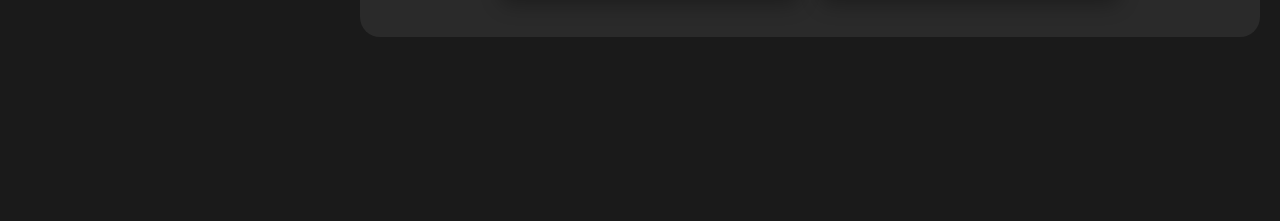
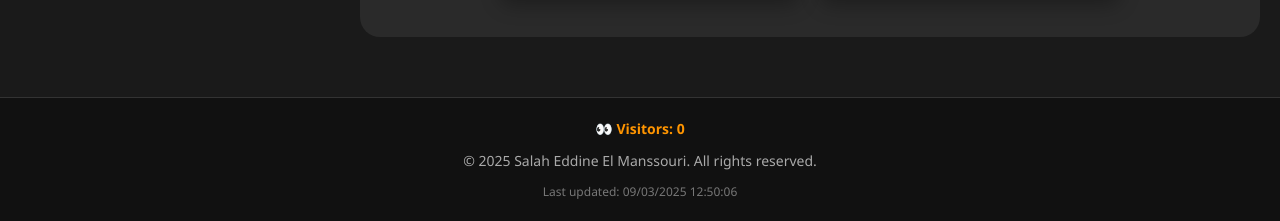
Before and after one commit to Laugerr/laugerr.github.io, a plain HTML site: page index.html in a window 1280 px wide. Shown: the part 1054-1275 px from the top of the page. Before the commit the page ends 1111 px from the top, so only its background shows below. Drawn offline with Linux system fonts and the light colour scheme; no server answers.

Commit message:
Updated footer with visitor counter and last updated date

```diff
--- a/index.html
+++ b/index.html
@@ -545,4 +545,19 @@
   <!-- External JS -->
   <script src="script.js"></script>
 </body>
+
+<footer class="footer">
+  <div class="footer-content">
+    <div class="visitor-counter">
+      👀 Visitors: <span id="visitor-count">0</span>
+    </div>
+    <div class="copyright">
+      © 2025 Salah Eddine El Manssouri. All rights reserved.
+    </div>
+    <div class="last-update">
+      Last updated: <span id="last-update"></span>
+    </div>
+  </div>
+</footer>
+
 </html>
--- a/script.js
+++ b/script.js
@@ -82,3 +82,16 @@ document.addEventListener("DOMContentLoaded", () => {
   const activeResumeBtn = document.querySelector(".resume-btn.active");
   showResumeCategory(activeResumeBtn ? activeResumeBtn.getAttribute("data-category") : "all");
 });
+
+// Visitor counter using CountAPI
+document.addEventListener("DOMContentLoaded", () => {
+  fetch('https://api.countapi.xyz/hit/laugerr.github.io/visits')
+    .then(response => response.json())
+    .then(data => {
+      document.getElementById('visitor-count').textContent = data.value;
+    })
+    .catch(error => console.error('Visitor counter error:', error));
+
+  // Last update date (based on document last modified)
+  document.getElementById("last-update").textContent = document.lastModified;
+});
--- a/styles.css
+++ b/styles.css
@@ -893,3 +893,34 @@ body {
   height: 100%;
   border: none;
 }
+
+.footer {
+  background: #111;
+  padding: 20px;
+  margin-top: 40px;
+  text-align: center;
+  font-size: 14px;
+  color: #ccc;
+  border-top: 1px solid #333;
+}
+
+.footer-content {
+  display: flex;
+  flex-direction: column;
+  gap: 10px;
+  align-items: center;
+}
+
+.footer .visitor-counter {
+  font-weight: bold;
+  color: #ff9500;
+}
+
+.footer .copyright {
+  color: #aaa;
+}
+
+.footer .last-update {
+  font-size: 12px;
+  color: #777;
+}
```
